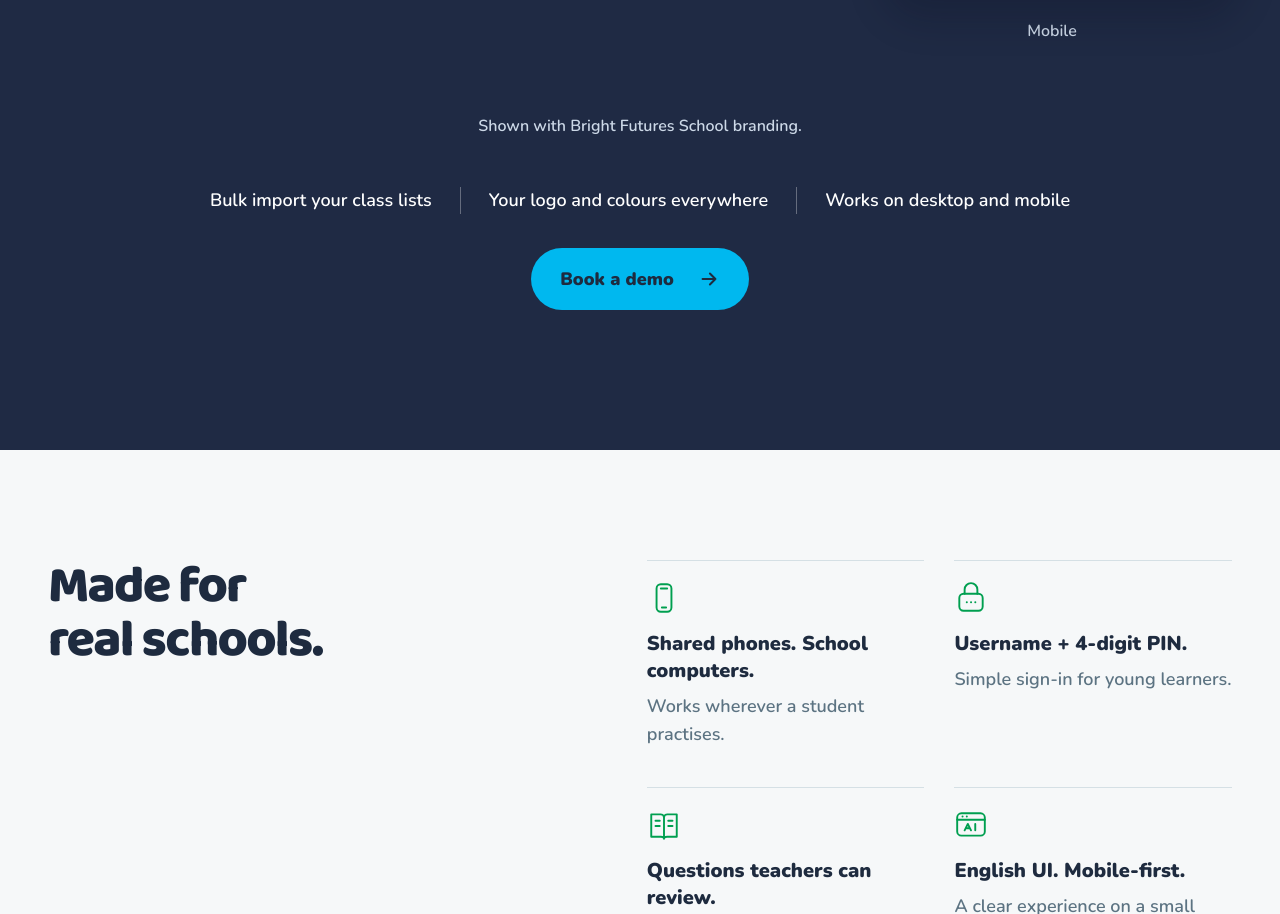
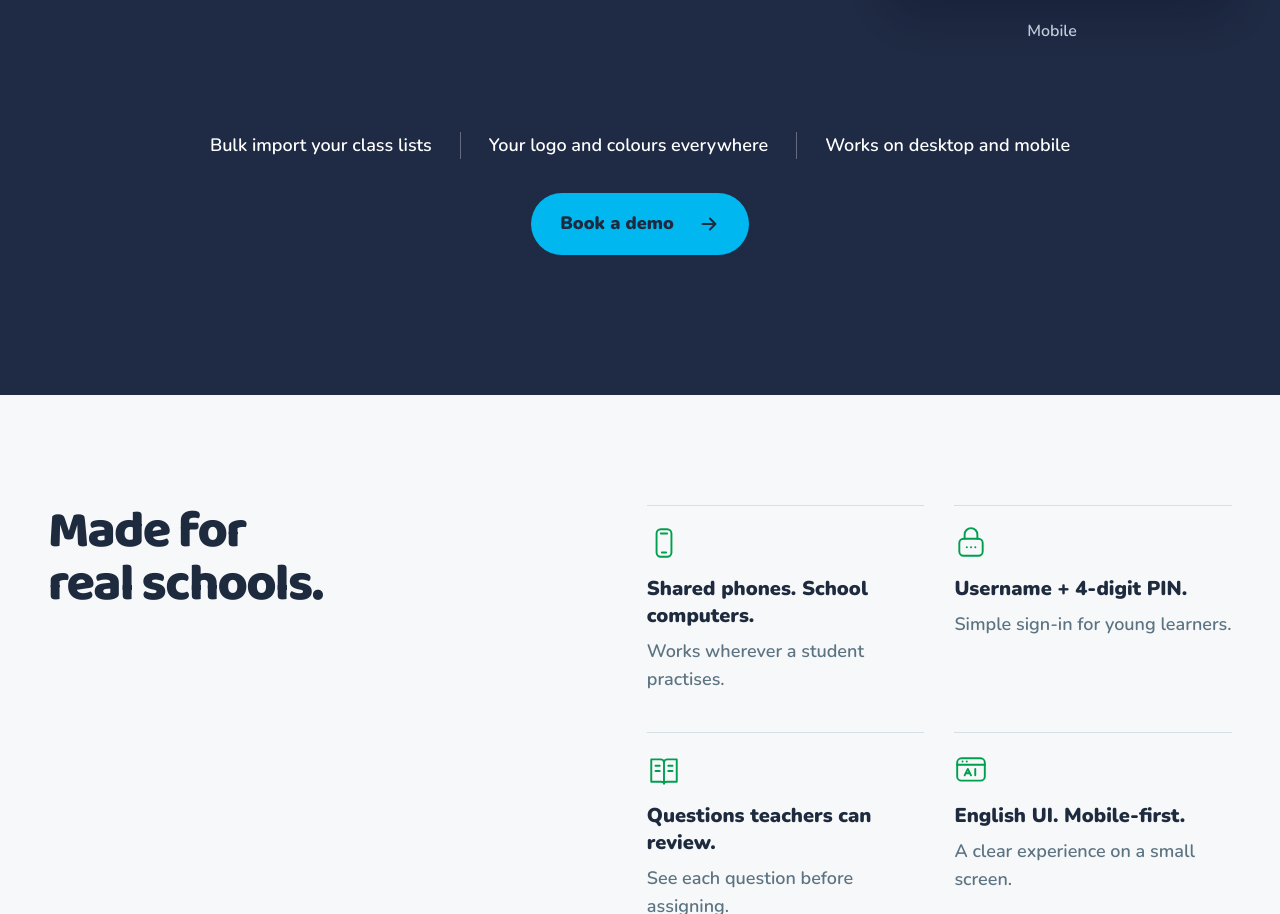
Before and after one commit to umarliaquat/mashq-school-landing-page, a React (Vite) app: page / in a window 1280 px wide. Shown: the part 6208-7122 px from the top of the page. Built offline with nearby package versions, Linux system fonts and the light colour scheme.

Commit message:
Remove school branding caption

```diff
--- a/src/components/generated/MashqSchoolLandingV3.tsx
+++ b/src/components/generated/MashqSchoolLandingV3.tsx
@@ -223,7 +223,6 @@ export const MashqSchoolLandingV3 = ({ heroVersion = 'original' }: { heroVersion
   <div className="v3-callout v3-chart-callout"><strong>Know it's being used</strong><p>Active students and assignments, day by day.</p><span className="v3-callout-line"><i /></span></div>
   <div className="v3-callout v3-feed-callout"><strong>Stay in the loop</strong><p>Submissions, imports and new classes as they happen.</p><span className="v3-callout-line"><i /></span></div>
  </div>
- <p className="v3-brand-caption">Shown with Bright Futures School branding.</p>
  <div className="v3-school-facts"><span>Bulk import your class lists</span><span>Your logo and colours everywhere</span><span>Works on desktop and mobile</span></div>
  <div className="v3-school-action"><Demo /></div>
 </div></section>
```
